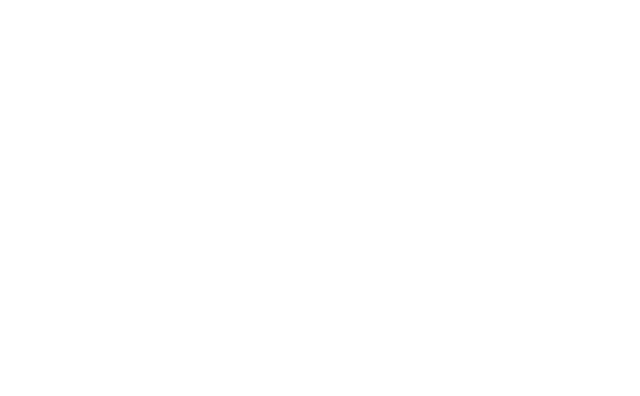
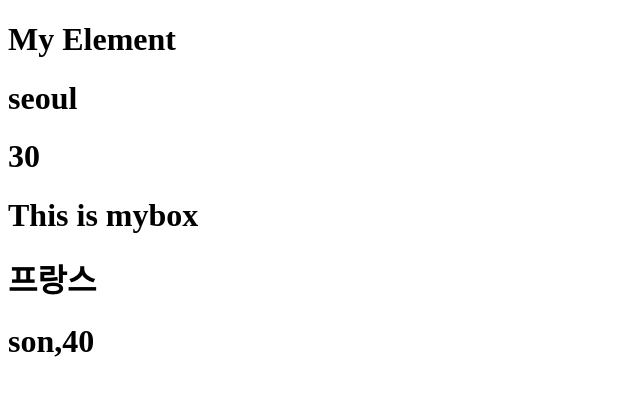
Before and after one commit to namic123/React-basics, a React (Create React App) app: page / in a window 1280 px wide. Shown: the top 396 px of the page, without its empty margins (0-640 px from the left). Built offline with nearby package versions, Linux system fonts and the light colour scheme.

Commit message:
export default 사용

```diff
--- a/src/App.js
+++ b/src/App.js
@@ -1,15 +1,17 @@
-import { MyBox, MyElem, MyContainer } from "./component/MyBox";
-import { name, address, person } from "./component/MyBox"; // 변수 import
+import asdfasdf, { address, MyElem } from "./component/MyElem";
+import MyBox, { country, person } from "./component/MyBox";
 
 function App() {
-  console.log("name", name);
-  console.log("address", address);
-  console.log("person", person);
   return (
     <>
+      <MyElem />
+      <h1>{address}</h1>
+      <h1>{asdfasdf}</h1>
       <MyBox />
-      <MyElem />
-      <MyContainer />
+      <h1>{country}</h1>
+      <h1>
+        {person.name},{person.age}
+      </h1>
     </>
   );
 }
--- a/src/component/MyBox.js
+++ b/src/component/MyBox.js
@@ -1,14 +1,13 @@
-export function MyBox() {
-  return null;
+function MyBox() {
+  return (
+    <>
+      <div>
+        <h1>This is mybox</h1>
+      </div>
+    </>
+  );
 }
+export const country = "프랑스";
+export const person = { name: "son", age: 40 };
 
-export function MyElem() {
-  return null;
-}
-export function MyContainer() {
-  return null;
-}
-
-export let name = "손흥민";
-export const address = "신촌";
-export const person = { name: "강인", team: "파리" };
+export default MyBox;
--- /dev/null
+++ b/src/component/MyElem.js
@@ -0,0 +1,18 @@
+function MyElem() {
+  return (
+    <div>
+      <h1>My Element</h1>
+    </div>
+  );
+}
+
+export { MyElem };
+
+// named export
+export const address = "seoul";
+
+const age = 30;
+// default export
+// 이름은 정해져 있지 않음
+// 한 파일에 하나만 가능
+export default age;
```
